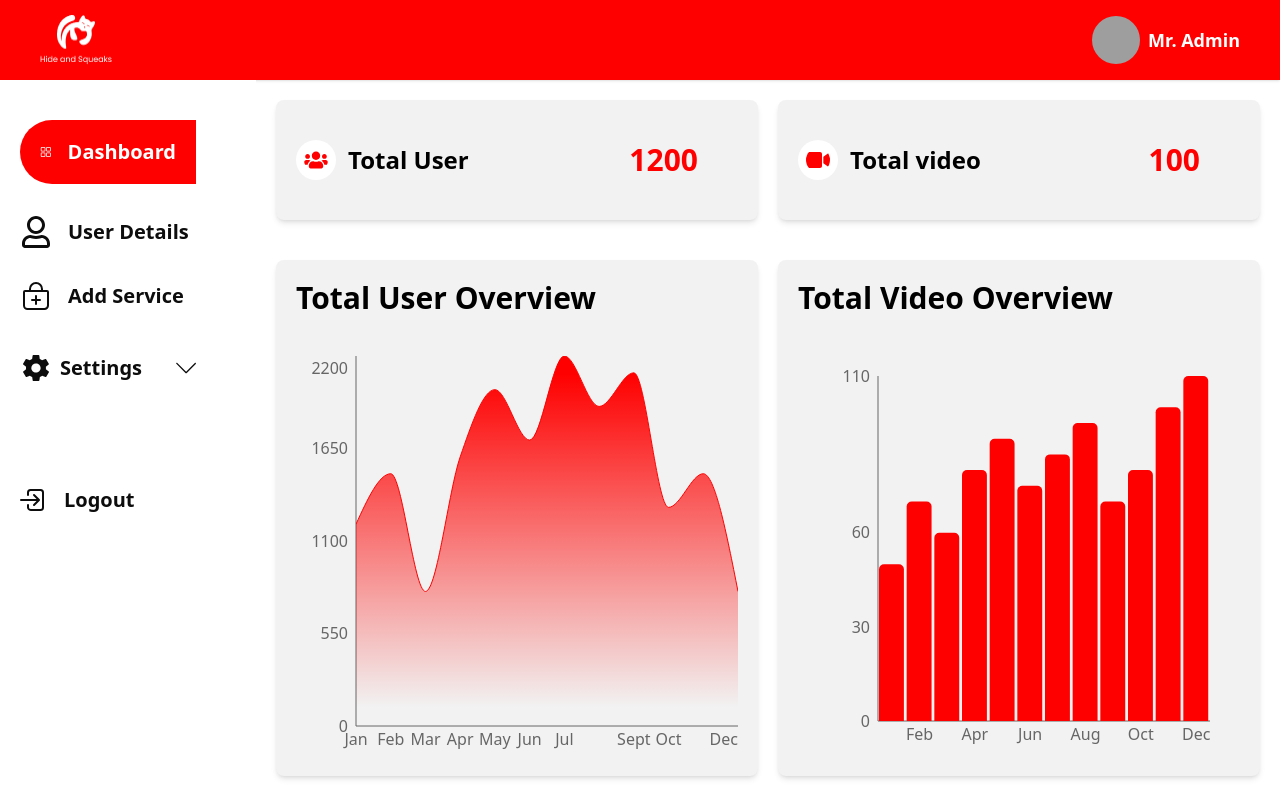
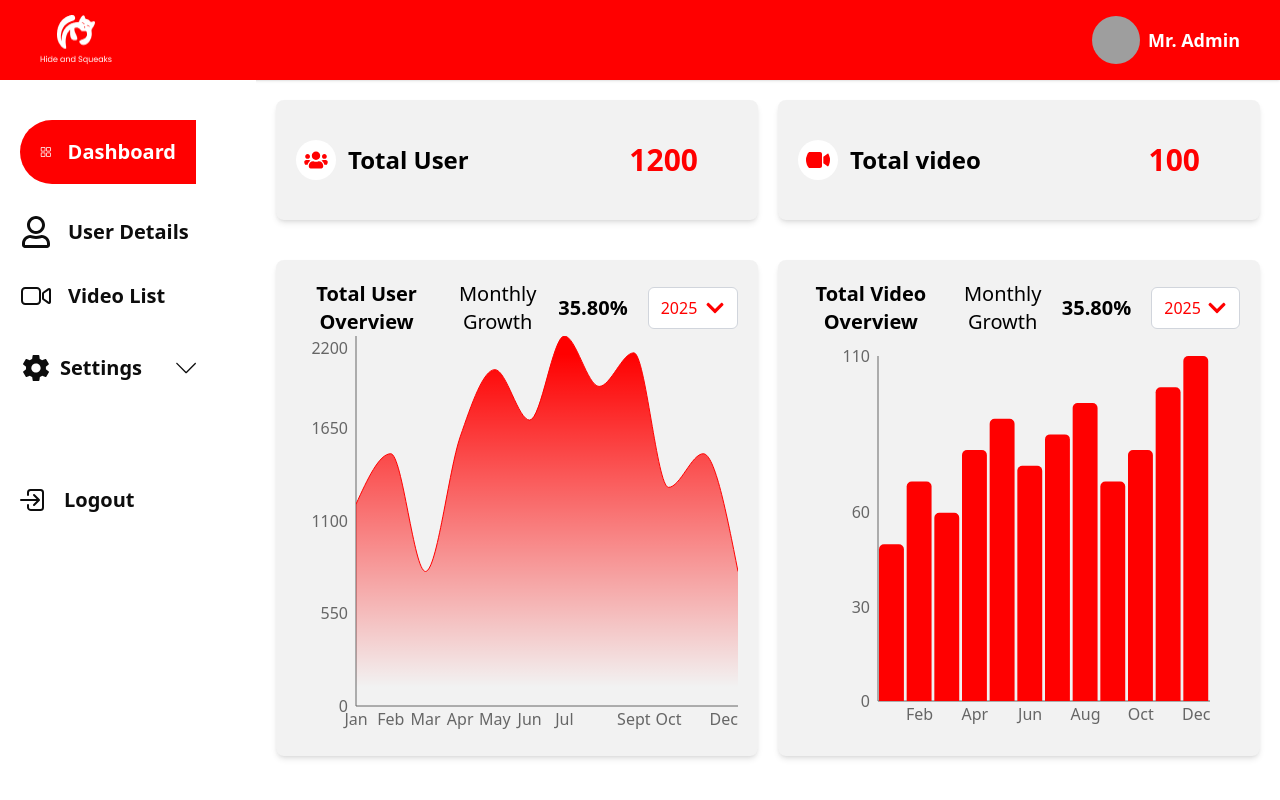
Before and after one commit to TAIJULAMAN/pet-toy-admin-dashboard, a React (Vite) app: page / in a window 1280 px wide. Shown: the top 800 px of the page. Built offline with nearby package versions, Linux system fonts and the light colour scheme; grey boxes are pictures that could not be loaded.

Commit message:
video added

```diff
--- a/src/components/Sidebar/Sidebar.jsx
+++ b/src/components/Sidebar/Sidebar.jsx
@@ -2,12 +2,15 @@
 import { Link, useLocation } from "react-router-dom";
 import { FaRegBookmark, FaRegUser } from "react-icons/fa";
 import { IoMdInformationCircleOutline, IoMdSettings } from "react-icons/io";
-import { IoBagAddOutline, IoCloseSharp, IoLogInOutline } from "react-icons/io5";
+import {
+  IoCloseSharp,
+  IoLogInOutline,
+  IoVideocamOutline,
+} from "react-icons/io5";
 import { RxDashboard } from "react-icons/rx";
 import { MdOutlinePrivacyTip } from "react-icons/md";
 import { GoQuestion } from "react-icons/go";
 import { SlArrowDown } from "react-icons/sl";
-import { TbBrandWechat } from "react-icons/tb";
 
 const Sidebar = ({ isOpen, toggleSidebar }) => {
   const location = useLocation();
@@ -49,7 +52,7 @@ const Sidebar = ({ isOpen, toggleSidebar }) => {
           </li>
         </Link>
 
-        {/* User Details */}
+        {/* User Details Page */}
         <Link to="/user-details">
           <li
             className={`flex items-center gap-2 md:gap-4 mt-8 cursor-pointer whitespace-nowrap ${
@@ -63,17 +66,17 @@ const Sidebar = ({ isOpen, toggleSidebar }) => {
           </li>
         </Link>
 
-        {/* Add Service */}
-        <Link to="/services">
+        {/* Video List Page */}
+        <Link to="/videoList">
           <li
             className={`flex items-center gap-2 md:gap-4 mt-8  whitespace-nowrap ${
-              isActive("/services")
-                ? "bg-[#00C0B5] text-white px-5 py-4 rounded-l-4xl"
+              isActive("/videoList")
+                ? "bg-[#FF0000] text-white px-5 py-4 rounded-l-4xl"
                 : ""
             }`}
           >
-            <IoBagAddOutline className="w-5 md:w-8 h-5 md:h-8 text-xl font-semibold" />
-            <p className="text-xl font-semibold">Add Service</p>
+            <IoVideocamOutline className="w-5 md:w-8 h-5 md:h-8 text-xl font-semibold" />
+            <p className="text-xl font-semibold">Video List</p>
           </li>
         </Link>
 
--- a/src/pages/dashboard/DashboardPage.jsx
+++ b/src/pages/dashboard/DashboardPage.jsx
@@ -1,6 +1,4 @@
-import { AiOutlineFundProjectionScreen } from "react-icons/ai";
-import { FaUsers, FaVideo } from "react-icons/fa";
-import { GrServices } from "react-icons/gr";
+import { FaChevronDown, FaUsers, FaVideo } from "react-icons/fa";
 import RecentUsers from "../../components/Dashboard/RecentUsers";
 import { useState } from "react";
 import dayjs from "dayjs";
@@ -8,13 +6,21 @@ import TotalUser from "../../components/Dashboard/TotalUser";
 import TotalView from "../../components/Dashboard/TotalView";
 
 function DashboardPage() {
-  const [selectedYear, setselectedYear] = useState(dayjs().year());
-  const [selectedMonth, setselectedMonth] = useState(dayjs().month() + 1);
-  const onChange = (e) => {
-    const dateString = e.target.value;
-    setselectedYear(dateString.split("-")[0]);
-    setselectedMonth(dateString.split("-")[1]);
+  const currentYear = dayjs().year();
+  const startYear = 1900;
+  const [selectedYear, setSelectedYear] = useState(currentYear);
+  const [isOpen, setIsOpen] = useState(false);
+
+  const years = Array.from(
+    { length: currentYear - startYear + 1 },
+    (_, index) => startYear + index
+  );
+
+  const handleSelect = (year) => {
+    setSelectedYear(year);
+    setIsOpen(false);
   };
+
   return (
     <div className="flex flex-col">
       <div className="grid grid-cols-1 md:grid-cols-2 mmd:grid-cols-2 lg:grid-cols-2 gap-5">
@@ -47,36 +53,76 @@ function DashboardPage() {
       </div>
       <div className="grid grid-cols-1 md:grid-cols-1 lg:grid-cols-2 gap-5 mt-10">
         <div className="w-full p-5 bg-[#F2F2F2] rounded-lg shadow-md">
-          <div className="flex  items-start md:items-center justify-start">
-            <h1 className="text-3xl font-bold mb-10">Total User Overview</h1>
-            {/* <div className="w-full md:w-auto">
-              <input
-                type="month"
-                value={`${selectedYear}-${String(selectedMonth).padStart(
-                  2,
-                  "0"
-                )}`}
-                onChange={onChange}
-                className="p-2 border border-gray-300 rounded-md w-full"
-              />
-            </div> */}
+          <div className="flex justify-around  items-center text-center gap-5">
+            <h1 className="text-xl font-bold">Total User Overview</h1>
+            <div className="flex justify-center items-center text-xl gap-5">
+              <p>Monthly Growth</p>
+              <p className="font-bold">35.80%</p>
+            </div>
+            <div className="relative w-full md:w-32">
+              {/* Selected Year Display */}
+              <button
+                onClick={() => setIsOpen(!isOpen)}
+                className="w-full px-3 py-2 border border-gray-300 rounded-md flex justify-between items-center bg-white transition"
+              >
+                <span className="text-[#FF0000]">{selectedYear}</span>
+                <FaChevronDown className="text-[#FF0000] w-5 h-5" />
+              </button>
+
+              {/* Dropdown List */}
+              {isOpen && (
+                <div className="absolute z-10 w-full bg-white border border-gray-300 rounded-md mt-1 max-h-60 overflow-y-auto shadow-lg">
+                  {years.map((year) => (
+                    <div
+                      key={year}
+                      onClick={() => handleSelect(year)}
+                      className={`p-2 cursor-pointer hover:bg-gray-100 transition ${
+                        year === selectedYear ? "bg-gray-200" : ""
+                      }`}
+                    >
+                      {year}
+                    </div>
+                  ))}
+                </div>
+              )}
+            </div>
           </div>
           <TotalUser />
         </div>
         <div className="w-full p-5 bg-[#F2F2F2] rounded-lg shadow-md">
-          <div className="flex  items-start md:items-center justify-start">
-            <h1 className="text-3xl font-bold mb-10">Total Video Overview</h1>
-            {/* <div className="w-full md:w-auto">
-              <input
-                type="month"
-                value={`${selectedYear}-${String(selectedMonth).padStart(
-                  2,
-                  "0"
-                )}`}
-                onChange={onChange}
-                className="p-2 border border-gray-300 rounded-md w-full"
-              />
-            </div> */}
+          <div className="flex justify-around  items-center text-center gap-5">
+            <h1 className="text-xl font-bold">Total Video Overview</h1>
+            <div className="flex justify-center items-center text-xl gap-5">
+              <p>Monthly Growth</p>
+              <p className="font-bold">35.80%</p>
+            </div>
+            <div className="relative w-full md:w-32">
+              {/* Selected Year Display */}
+              <button
+                onClick={() => setIsOpen(!isOpen)}
+                className="w-full px-3 py-2 border border-gray-300 rounded-md flex justify-between items-center bg-white transition"
+              >
+                <span className="text-[#FF0000]">{selectedYear}</span>
+                <FaChevronDown className="text-[#FF0000] w-5 h-5" />
+              </button>
+
+              {/* Dropdown List */}
+              {isOpen && (
+                <div className="absolute z-10 w-full bg-white border border-gray-300 rounded-md mt-1 max-h-60 overflow-y-auto shadow-lg">
+                  {years.map((year) => (
+                    <div
+                      key={year}
+                      onClick={() => handleSelect(year)}
+                      className={`p-2 cursor-pointer hover:bg-gray-100 transition ${
+                        year === selectedYear ? "bg-gray-200" : ""
+                      }`}
+                    >
+                      {year}
+                    </div>
+                  ))}
+                </div>
+              )}
+            </div>
           </div>
           <TotalView />
         </div>
--- /dev/null
+++ b/src/pages/videoList/VideoList.jsx
@@ -0,0 +1,5 @@
+function VideoList() {
+  return <div>aman</div>;
+}
+
+export default VideoList;
```
Also changed, not shown: src/routes/Routes.jsx (+7 -16 lines).
